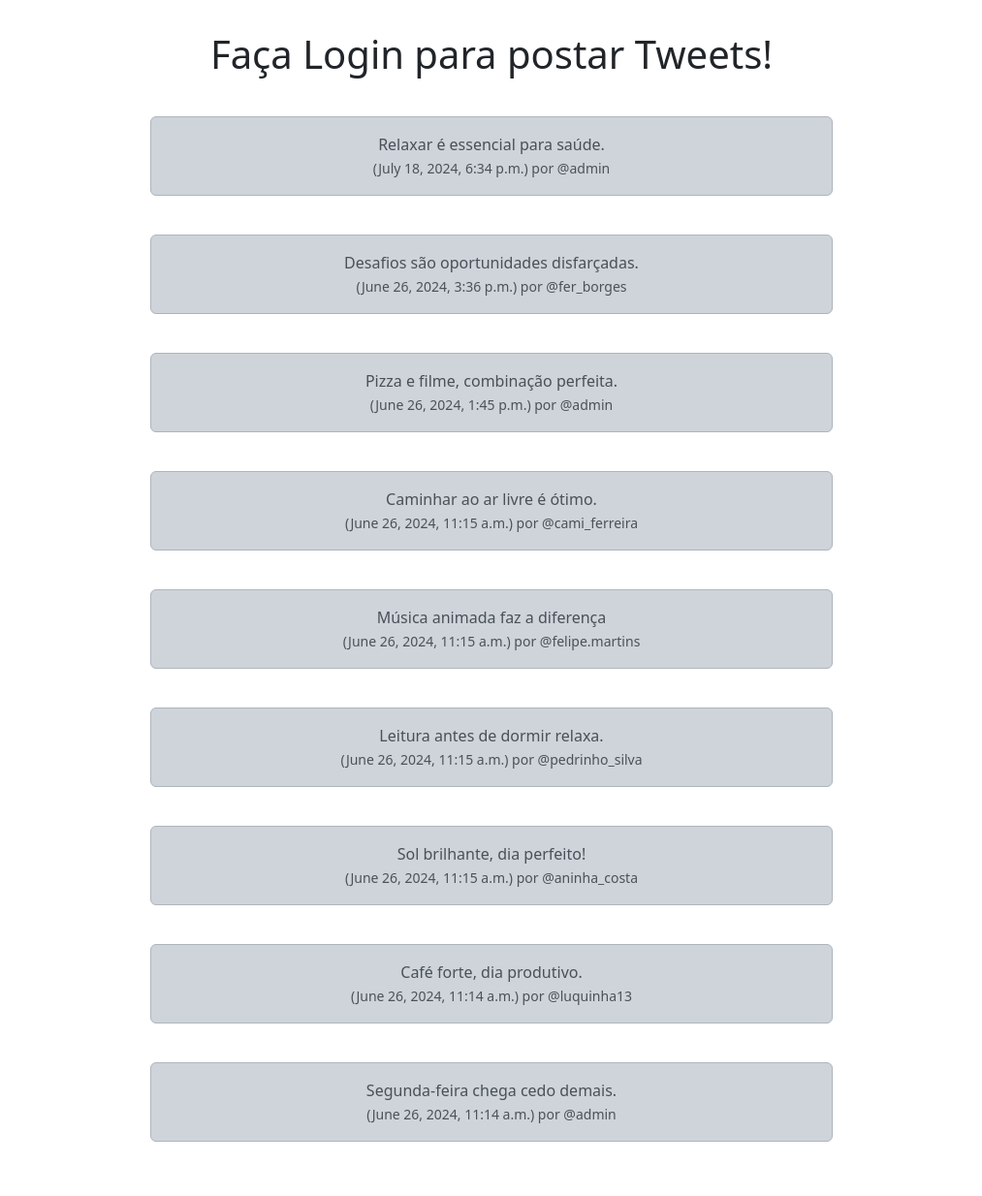
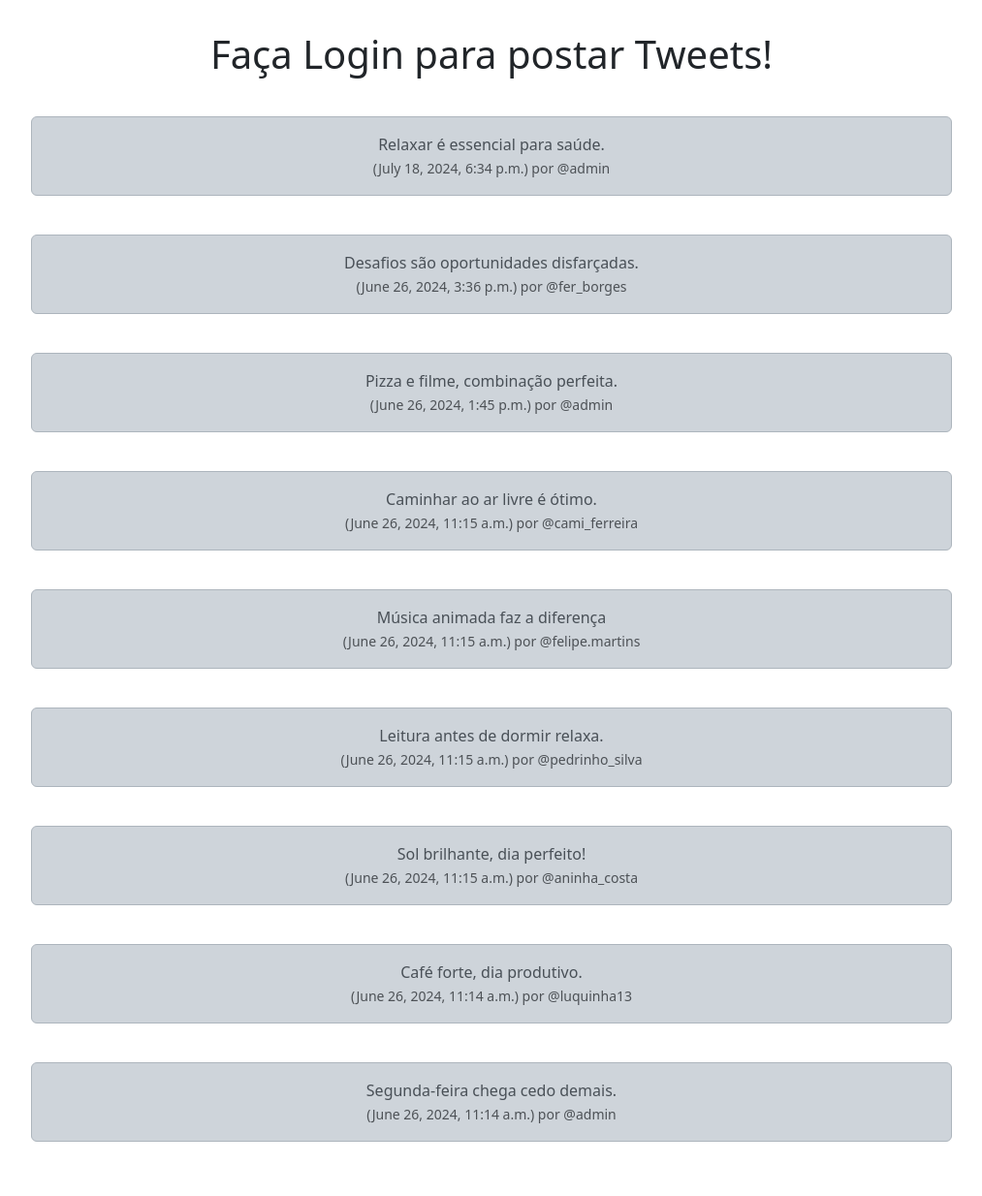
Before and after one commit to Aveiromat/TwitterX-Fullstack, a Django app: page / in a window 1280 px wide. Shown: the part 56-1290 px from the top of the page at 97% size, without its empty margins (133-1146 px from the left). Before the commit the page ends 1234 px from the top, so only its background shows below. Run offline with Django 5.2, Linux system fonts and the light colour scheme; data comes from the database, SQL or seed files in the repository.

Commit message:
💄feat: Updated UI

```diff
--- a/musker/templates/base.html
+++ b/musker/templates/base.html
@@ -7,7 +7,7 @@
     <link href="https://cdn.jsdelivr.net/npm/bootstrap@5.3.3/dist/css/bootstrap.min.css" rel="stylesheet" integrity="sha384-QWTKZyjpPEjISv5WaRU9OFeRpok6YctnYmDr5pNlyT2bRjXh0JMhjY6hW+ALEwIH" crossorigin="anonymous">
   </head>
   <body>
-    <div class="d-grid">
+    <div class="mb-3">
     {% include 'navbar.html' %}
     <div class="container">
       <br/>
--- a/musker/templates/home.html
+++ b/musker/templates/home.html
@@ -2,7 +2,7 @@
 {% block content %}
 
 <div class="container text-center d-flex justify-content-center">
-    <div class="row col-8">
+    <div class="row">
         <div class="Tweetar pt-2 pb-2">
             {% if form %}
                 <form method="POST">
```
